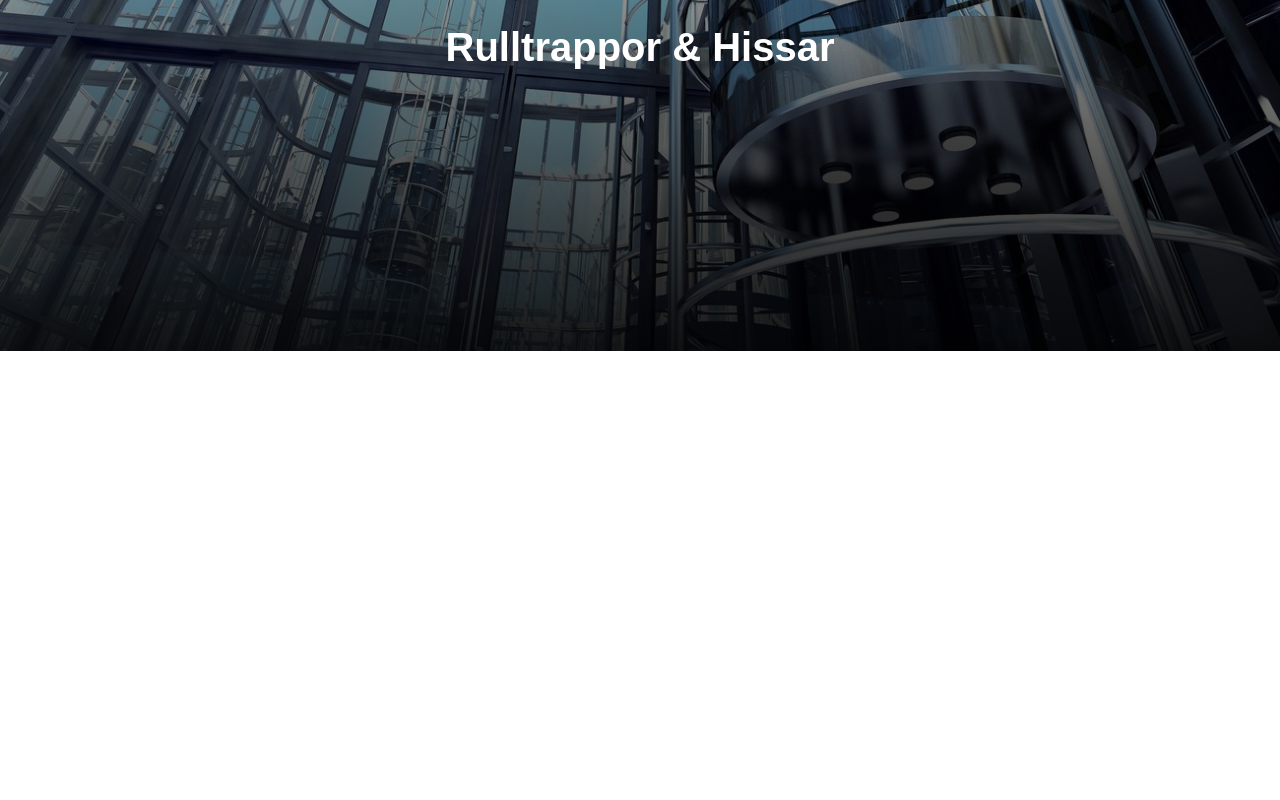
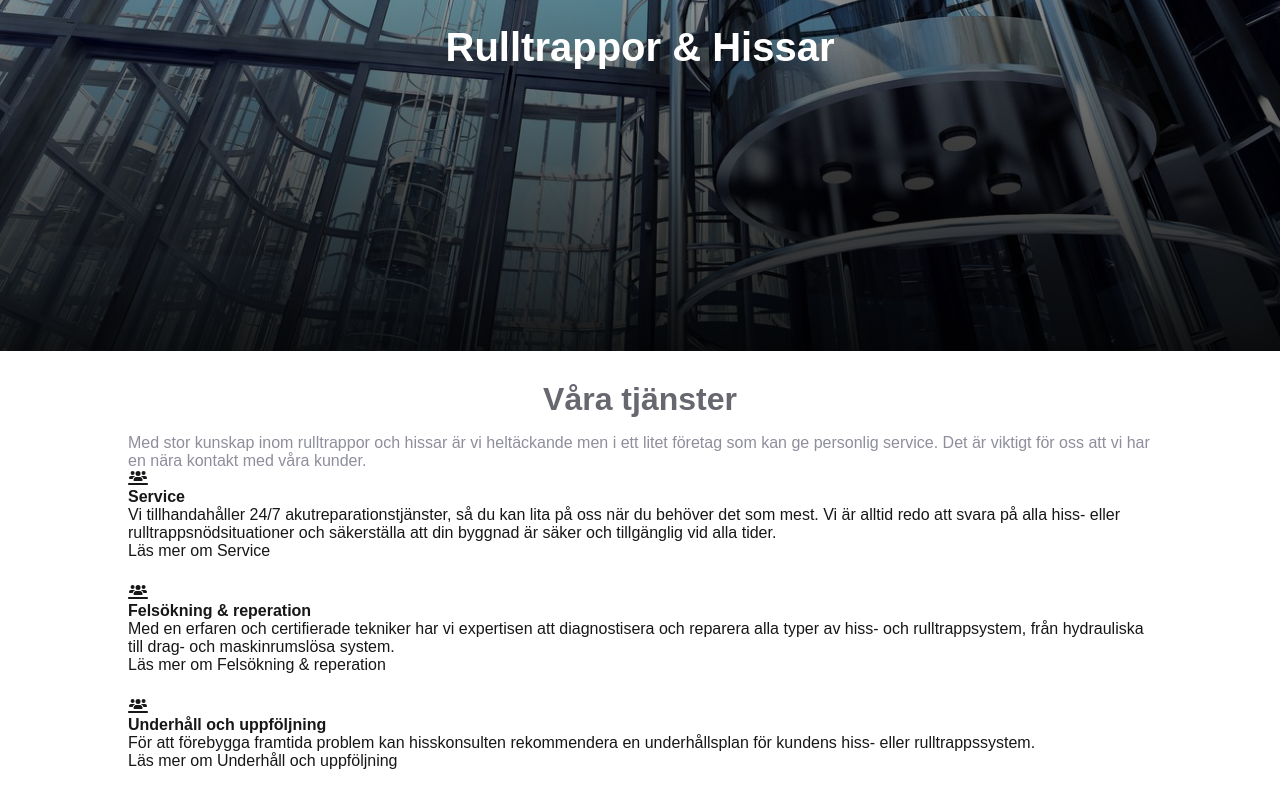
Before and after one commit to patrikyo/tayo, a Next.js app: page / in a window 1280 px wide. Shown: the part 337-1137 px from the top of the page. Before the commit the page ends 800 px from the top, so only its background shows below. Built offline with nearby package versions, Linux system fonts and the light colour scheme.

Commit message:
Adds serviceOverview component

```diff
--- /dev/null
+++ b/src/app/components/ServiceOverview/ServiceOverview.module.css
@@ -0,0 +1,23 @@
+.container {
+  padding: 1.875rem 0;
+  width: 80%;
+  margin: 0 auto;
+}
+
+.title {
+  margin-bottom: 1rem;
+  font-size: 2rem;
+  text-align: center;
+  color: #676770;
+}
+
+.description {
+  color: #8e8e9c;
+}
+
+.listContainer {
+  display: flex;
+  list-style: none;
+  flex-wrap: wrap;
+  gap: 1.5rem;
+}
--- /dev/null
+++ b/src/app/components/ServiceOverview/ServiceOverview.tsx
@@ -0,0 +1,30 @@
+import ServiceCard from "../ServiceCard/ServiceCard";
+import styles from "./ServiceOverview.module.css";
+import serviceCards from "@/app/data/serviceCards";
+
+const ServiceOverview = () => {
+  return (
+    <div className={styles.container}>
+      <h3 className={styles.title}>Våra tjänster</h3>
+      <p className={styles.description}>
+        Med stor kunskap inom rulltrappor och hissar är vi heltäckande men i ett
+        litet företag som kan ge personlig service. Det är viktigt för oss att
+        vi har en nära kontakt med våra kunder.
+      </p>
+      <ul className={styles.listContainer}>
+        {serviceCards.map((ele) => (
+          <li key={ele.title}>
+            <ServiceCard
+              icon={ele.icon}
+              title={ele.title}
+              description={ele.description}
+              button={ele.button}
+            />
+          </li>
+        ))}
+      </ul>
+    </div>
+  );
+};
+
+export default ServiceOverview;
--- a/src/app/page.tsx
+++ b/src/app/page.tsx
@@ -2,12 +2,14 @@ import Image from "next/image";
 import styles from "./page.module.css";
 import Header from "./components/Header/Header";
 import HeroSection from "./components/HeroSection/HeroSection";
+import ServiceOverview from "./components/ServiceOverview/ServiceOverview";
 
 export default function Home() {
   return (
     <div>
       <Header />
       <HeroSection />
+      <ServiceOverview />
     </div>
   );
 }
```
